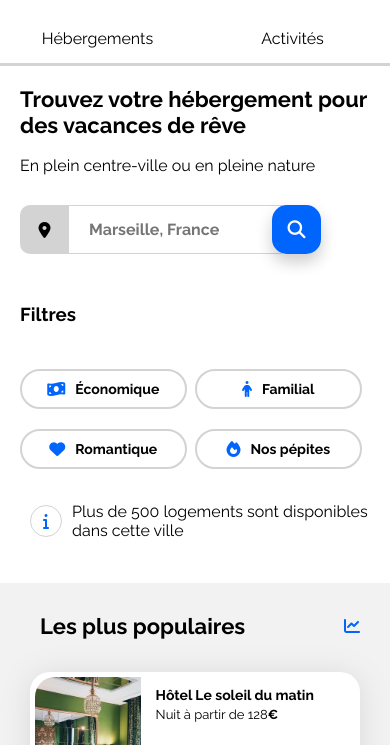
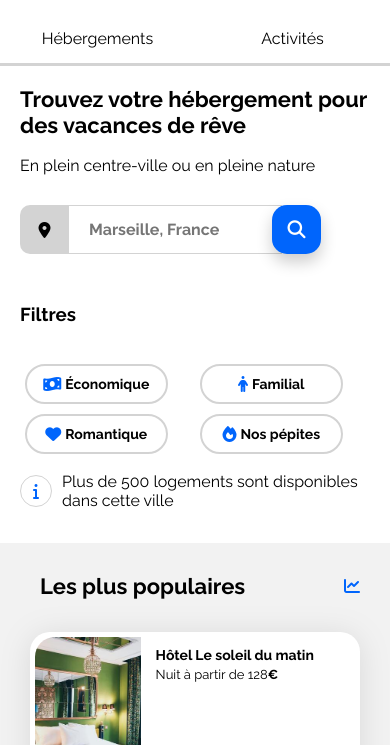
Before and after one commit to LuckyProut/Projet-1, a plain HTML site: page index.html in a window 390 px wide. Shown: the part 83-828 px from the top of the page. Drawn offline with Linux system fonts and the light colour scheme; a web font is replaced by a local one.

Commit message:
fix filters responsive

```diff
--- a/css/style.css
+++ b/css/style.css
@@ -182,7 +182,7 @@ h1 {
 
 .filters .choices a{
     margin: 10px;
-    padding: 10px 20px;
+    padding: 10px 10px;
     border: 2px solid;
     border-color: lightgrey;
     border-radius: 30px;
@@ -190,10 +190,6 @@ h1 {
 
 .filters .choices i {
     padding-right: 10px;
-}
-
-.vignette i {
-    margin-right: 10px;
 }
 
 .filters .choices a:hover {
@@ -206,7 +202,7 @@ h1 {
 }
 
 .info i {
-    margin: 10px;
+    margin-right: 10px;
     display: inline-flex;
     align-items: center;
     justify-content: center;
@@ -294,6 +290,7 @@ h1 {
     height: 35px;
     font-weight: bold;
     font-size: 18px;
+    margin-left: 15px;
 }
 
 /****** Populaires ***********/
@@ -486,6 +483,14 @@ footer {
         flex-wrap: nowrap;
     }
 
+    .filters .choices a{
+        padding-left: 8px;
+        padding-right: 8px;
+    }
+
+    .filters .choices i {
+        padding-right: 7px;
+    }
 }
 
 /* Small devices (phones, less than 768px) */
@@ -593,9 +598,15 @@ footer {
         display: flex;
         justify-content: center;
         width: 70%;
-        margin: 10px 0px 10px 0px;
     }
 
+    .filters .choices a{
+        margin: 5px;
+    }
+
+    .filters .choices i {
+        padding-right: 4px;
+    }
 
     /********hebergements-and-populaires*******/
 
```
